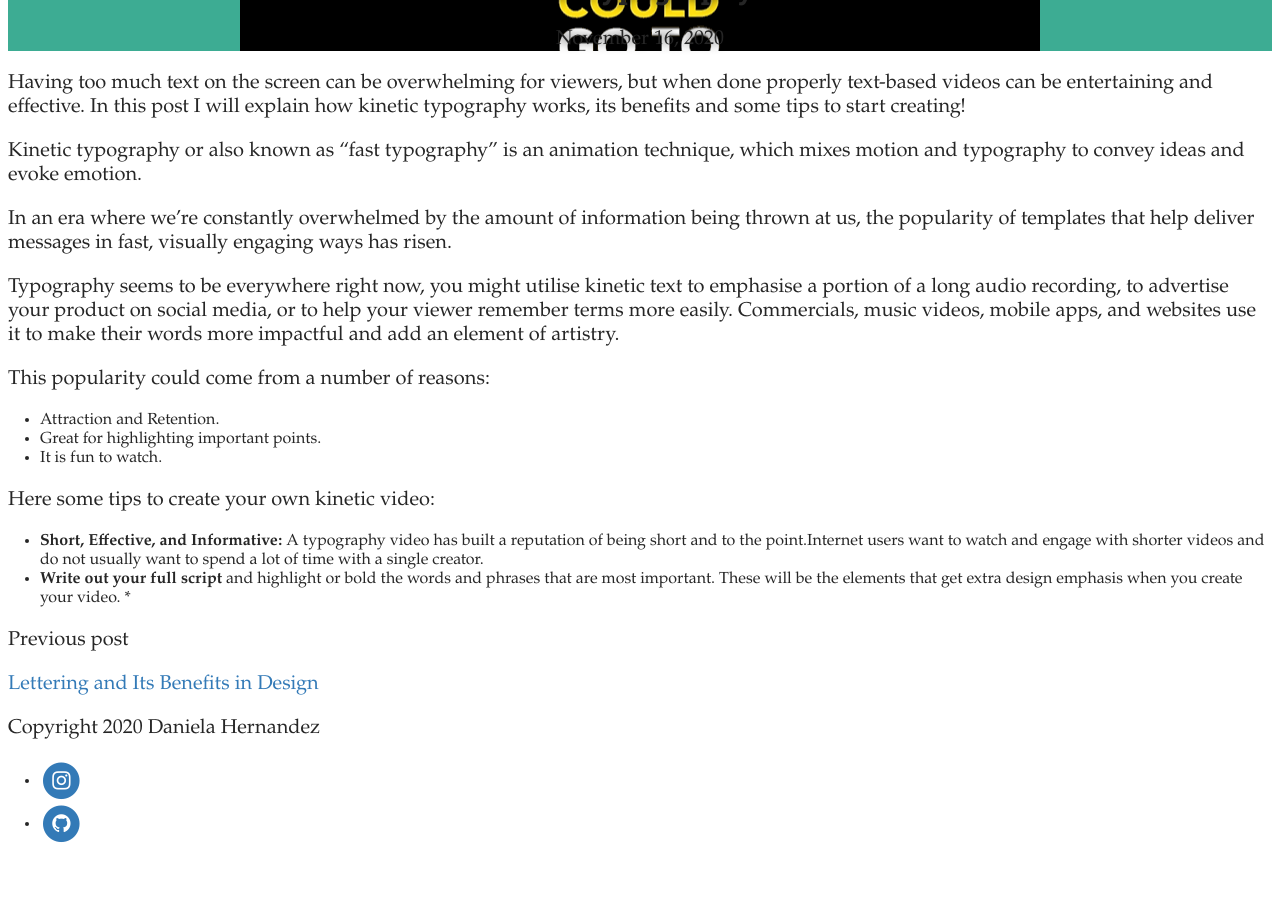
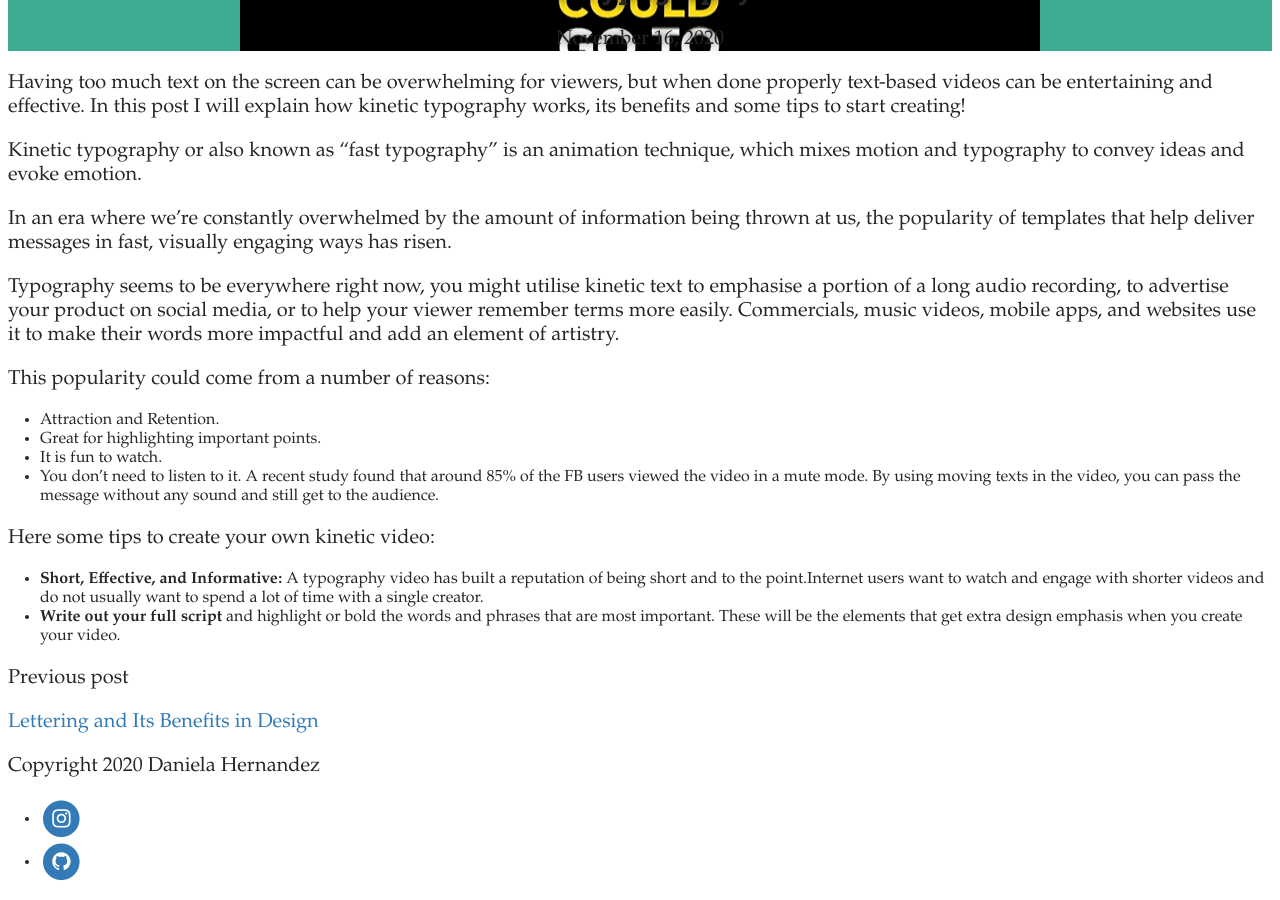
Before and after one commit to danielaher1899/danysblog, a Jekyll site: the page built from _posts/2020-11-16-what-is-kinetic-typography-animation.md, in a window 1280 px wide and 900 px high, scrolled down 1821 px. Built offline with Jekyll 4.4.1, drawn with Linux system fonts in a browser that asks for light colours; some web fonts are replaced; before the commit the page ends 2683 px from its top, so only the background shows below that.

Commit message:
Update Post “2020-11-16-what-is-kinetic-typography-animation”

```diff
--- a/_posts/2020-11-16-what-is-kinetic-typography-animation.md
+++ b/_posts/2020-11-16-what-is-kinetic-typography-animation.md
@@ -18,9 +18,9 @@ This popularity could come from a number of reasons:
 * Attraction and Retention.
 * Great for highlighting important points.
 * It is fun to watch.
+* You don't need to listen to it. A recent study found that around 85% of the FB users viewed the video in a mute mode. By using moving texts in the video, you can pass the message without any sound and still get to the audience.
 
 Here some tips to create your own kinetic video:
 
 * **Short, Effective, and Informative:** A typography video has built a reputation of being short and to the point.Internet users want to watch and engage with shorter videos and do not usually want to spend a lot of time with a single creator.
 * **Write out your full script** and highlight or bold the words and phrases that are most important. These will be the elements that get extra design emphasis when you create your video.
-*
```
